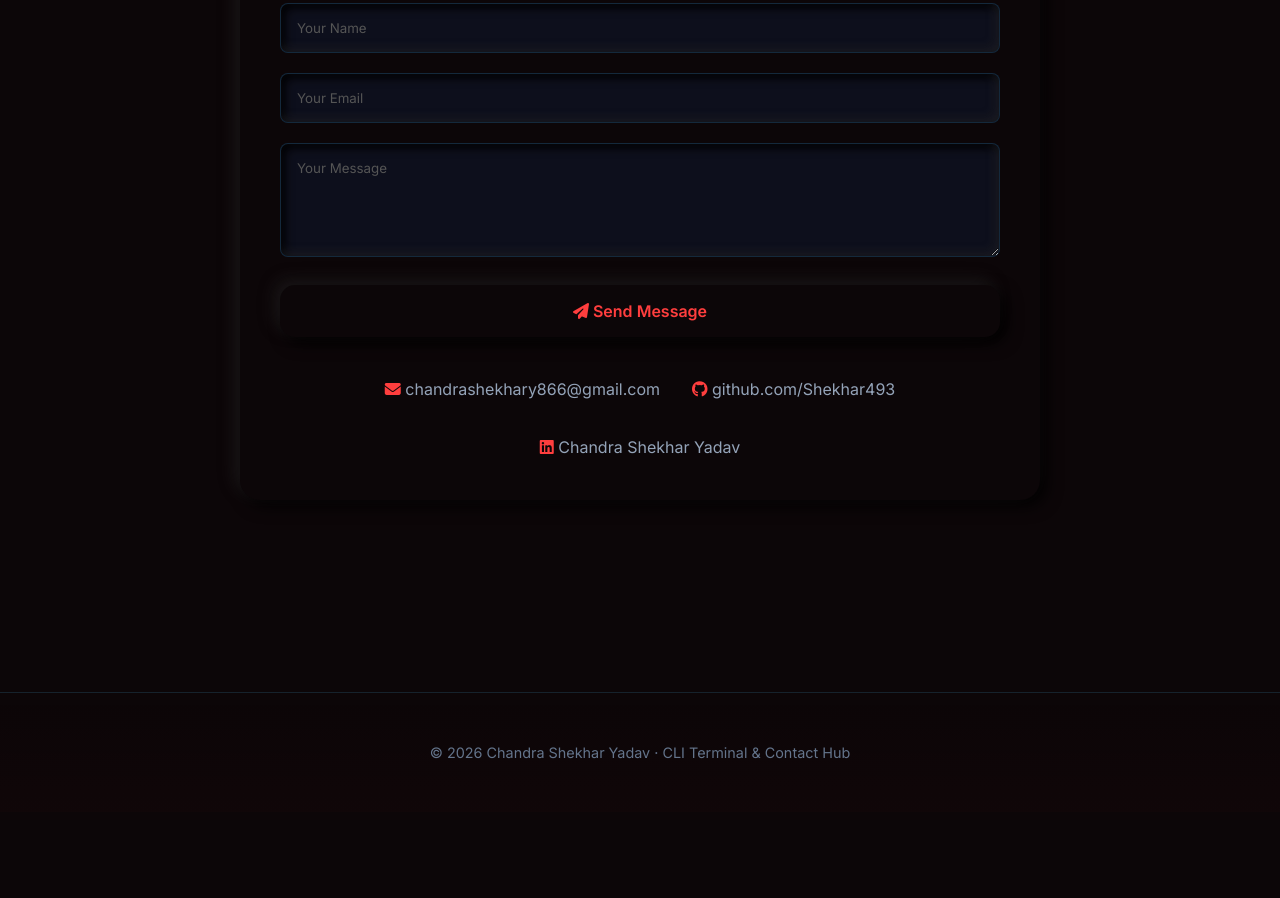
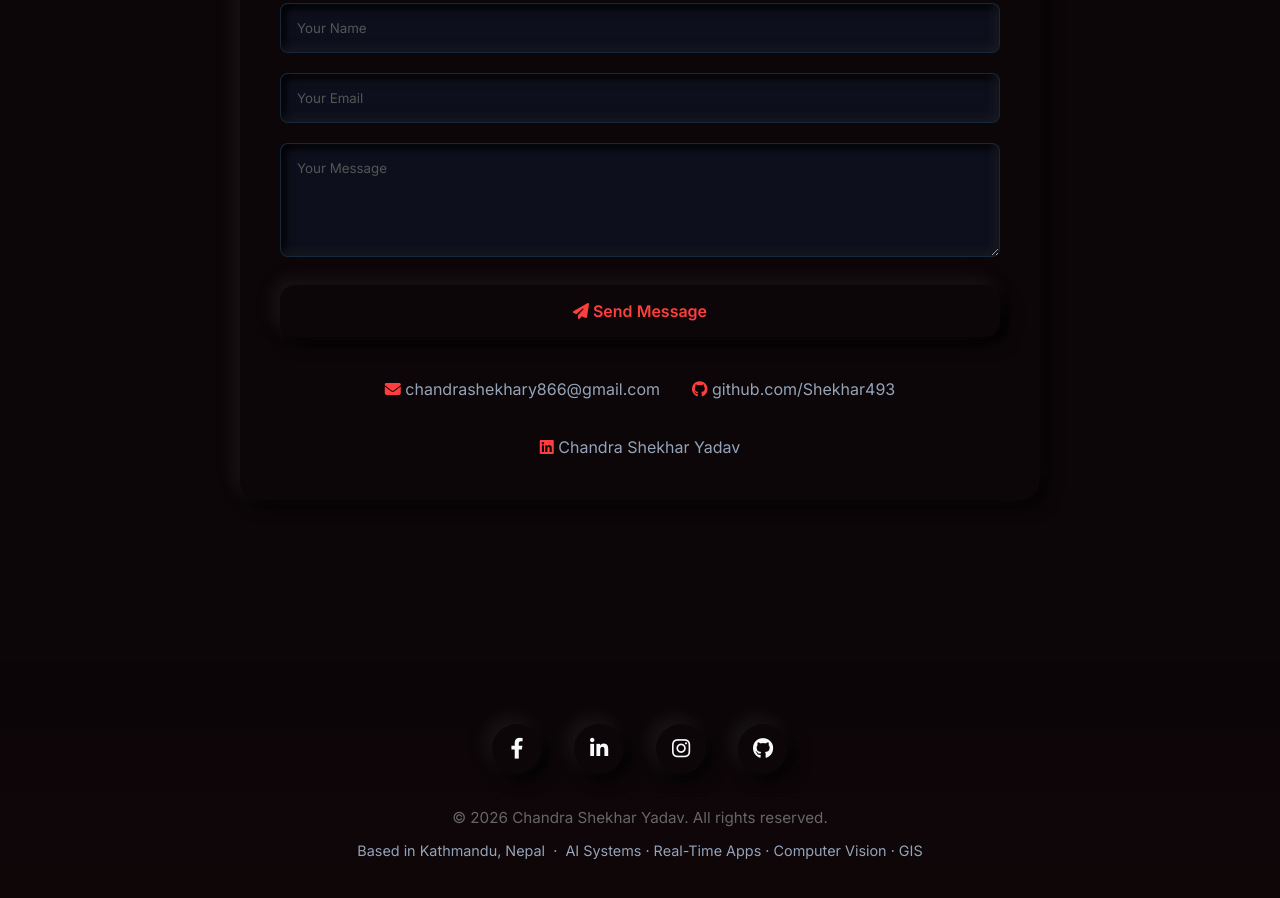
Before and after one commit to Shekhar493/portfolio, a React app: page contact.html in a window 1280 px wide. Shown: the part 1225-2123 px from the top of the page. Before the commit the page ends 2037 px from the top, so only its background shows below. Built offline with nearby package versions, Linux system fonts and the light colour scheme.

Commit message:
feat: consistent footer with copyright 2026, socials, and subtitle on all 5 pages

```diff
--- a/contact.html
+++ b/contact.html
@@ -132,8 +132,15 @@
     </main>
 
     <!-- Footer -->
-    <footer style="text-align: center; padding: 3rem 1rem; margin-top: 4rem; border-top: 1px solid var(--glass-border); color: #64748b; font-size: 0.9rem;">
-        <p>© 2026 Chandra Shekhar Yadav · CLI Terminal & Contact Hub</p>
+    <footer>
+        <div class="footer-socials">
+            <a href="https://www.facebook.com/share/1ABnJLtE1j/" target="_blank" title="Facebook"><i class="fab fa-facebook-f"></i></a>
+            <a href="https://www.linkedin.com/in/chandra-shekhar-yadav-a359a4346" target="_blank" title="LinkedIn"><i class="fab fa-linkedin-in"></i></a>
+            <a href="https://www.instagram.com/s_hekhar" target="_blank" title="Instagram"><i class="fab fa-instagram"></i></a>
+            <a href="https://github.com/Shekhar493" target="_blank" title="GitHub"><i class="fab fa-github"></i></a>
+        </div>
+        <p>&copy; 2026 Chandra Shekhar Yadav. All rights reserved.</p>
+        <p style="color: #94a3b8; font-size: 0.9rem; margin-top: 0.5rem;">Based in Kathmandu, Nepal &nbsp;·&nbsp; AI Systems · Real-Time Apps · Computer Vision · GIS</p>
     </footer>
 
     <!-- Command Palette Modal -->
```
Also changed, not shown: about.html (+3 -0 lines), arcade.html (+7 -0 lines), projects.html (+5 -6 lines).
